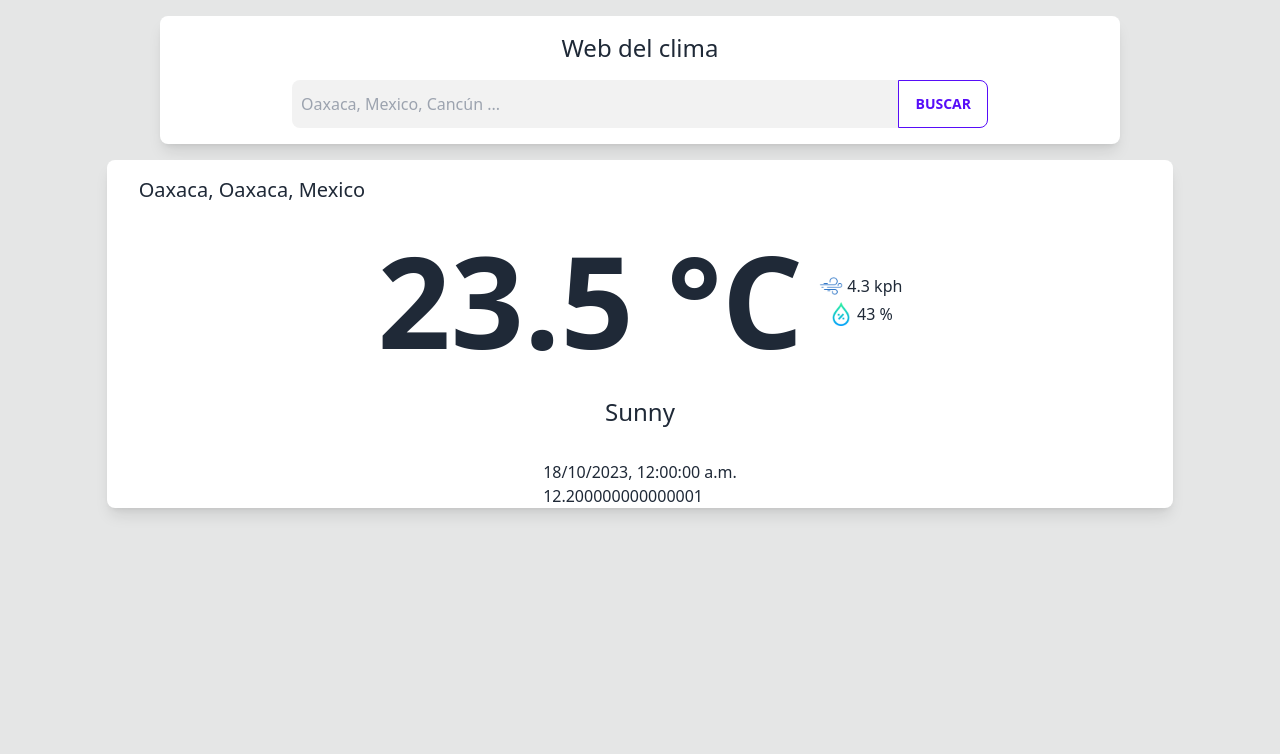
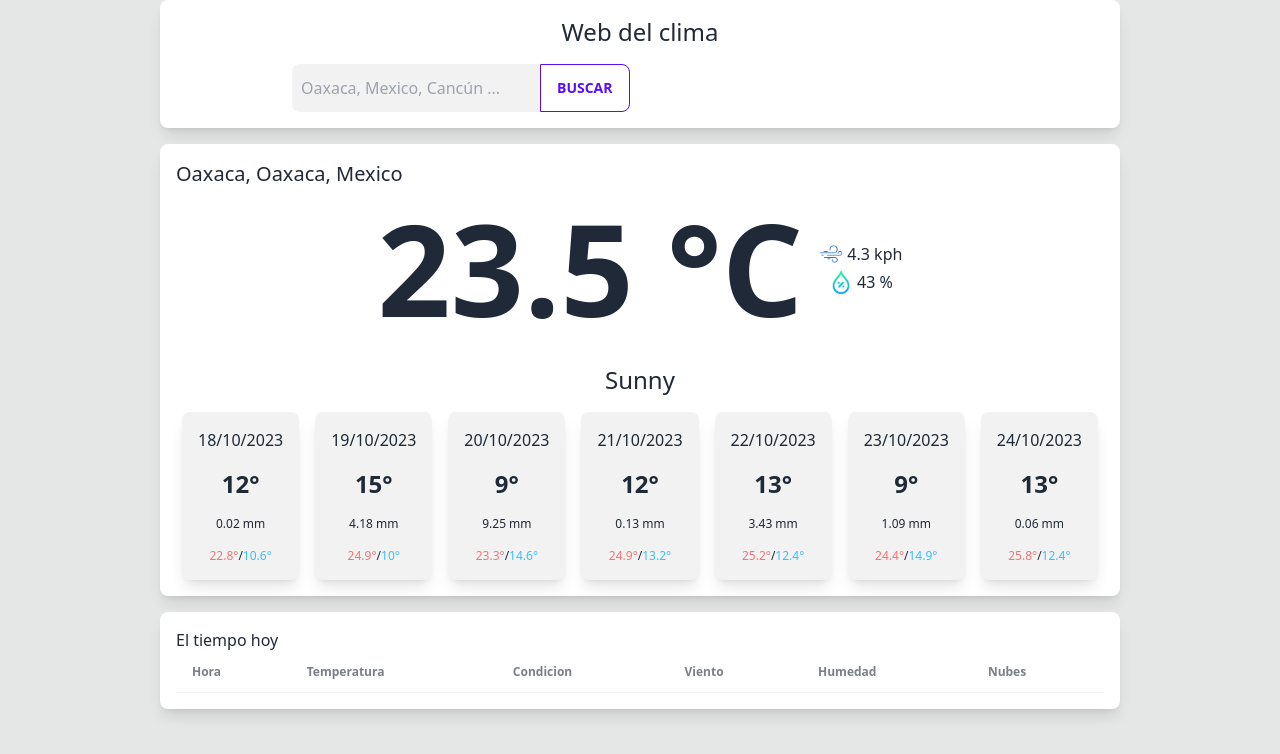
Before and after one commit to luislopez1023/weather-react-app, a React (Vite) app: page / in a window 1280 px wide. Shown: the top 754 px of the page. Built offline with nearby package versions, Linux system fonts and the light colour scheme.

Commit message:
Cambio de diseño UI/UX

```diff
--- a/index.html
+++ b/index.html
@@ -1,5 +1,5 @@
 <!doctype html>
-<html lang="en">
+<html lang="es">
   <head>
     <meta charset="UTF-8" />
     <link rel="icon" type="image/svg+xml" href="/vite.svg" />
@@ -7,7 +7,7 @@
     <title>Weather App</title>
   </head>
   <body>
-    <div class="flex flex-col items-center bg-base-300 min-h-screen" id="root"></div>
+    <div class="flex flex-col justify-items-center items-center bg-base-300 min-h-screen gap-4" id="root"></div>
     <script type="module" src="/src/main.jsx"></script>
   </body>
 </html>
--- a/src/App.jsx
+++ b/src/App.jsx
@@ -5,20 +5,62 @@ import HourlyForecast from "./components/HourlyForecast";
 
 
 function App() {
+  /** Extrae la hora actual */
+  const currentHour = data.location.localtime_epoch;
+  const hoursWeather = [];
+  function getHoursLeft() {
+    for(let i = 0; i < 24; i++){
+      if(currentHour < data.forecast.forecastday[0].hour[i].time_epoch){
+        hoursWeather.push(data.forecast.forecastday[0].hour[i])
+      }
+    }
+  }
+  getHoursLeft();
   return (
     <>
-      <header className="flex flex-col justify-center items-center gap-4 bg-base-100 w-full lg:w-3/4 text-center m-4 p-4 rounded-lg shadow-lg">
+      <header className="flex flex-col justify-center items-center gap-4 bg-base-100 w-full lg:w-3/4 text-center p-4 rounded-lg shadow-lg">
         <h1 className="text-2xl">Web del clima</h1>
-        <form className="join join-horizontal lg:join-horizontal w-full lg:w-3/4">
-          <input className="join-item input w-full p-2 bg-base-200" placeholder="Oaxaca, Mexico, Cancún ..." type="text" required />
+        <form className="join join-horizontal w-full lg:w-3/4">
+          <input className="join-item input p-2 bg-base-200" placeholder="Oaxaca, Mexico, Cancún ..." type="text" required />
           <button className="join-item btn btn-primary btn-outline" type="submit">Buscar</button>
         </form>
       </header>
-      <section className="bg-base-100 rounded-lg shadow-lg w-full lg:w-5/6 flex flex-col justify-center items-center h-full gap-4">
+      <section className="bg-base-100 w-max rounded-lg shadow-lg lg:w-3/4 flex flex-col justify-center items-center h-full gap-4 p-4">
         {data.location && <WeatherCard weather={data} />}
-        <article className="flex flex-row flex-wrap gap-4 justify-center items-center">
+        <article className="box-border flex flex-row gap-4 w-max justify-center items-center">
           {data.forecast && <DailyForecast weather={data.forecast.forecastday[0]} />}
+          {data.forecast && <DailyForecast weather={data.forecast.forecastday[1]} />}
+          {data.forecast && <DailyForecast weather={data.forecast.forecastday[2]} />}
+          {data.forecast && <DailyForecast weather={data.forecast.forecastday[3]} />}
+          {data.forecast && <DailyForecast weather={data.forecast.forecastday[4]} />}
+          {data.forecast && <DailyForecast weather={data.forecast.forecastday[5]} />}
+          {data.forecast && <DailyForecast weather={data.forecast.forecastday[6]} />}
         </article>
+      </section>
+      <section className="bg-base-100 w-max rounded-lg shadow-lg lg:w-3/4 p-4">
+        <h2>El tiempo hoy</h2>
+        <section className="overflow-x-auto">
+          <table className="table table-zebra">
+            {/* Head */}
+            <thead>
+              <tr>
+                <th>Hora</th>
+                <th>Temperatura</th>
+                <th>Condicion</th>
+                <th>Viento</th>
+                <th>Humedad</th>
+                <th>Nubes</th>
+              </tr>
+            </thead>
+            <tbody>
+              {data.forecast.forecastday &&
+              hoursWeather.map((item)=>{
+                <HourlyForecast weather={item} />
+              })
+              }
+            </tbody>
+          </table>
+        </section>
       </section>
     </>
   )
--- a/src/components/DailyForecast.jsx
+++ b/src/components/DailyForecast.jsx
@@ -1,13 +1,18 @@
+function DailyForecast({weather}) {
+  const date = new Date(weather.date_epoch * 1000);
+  const temp = Math.round(weather.day.maxtemp_c - weather.day.mintemp_c);
+  const precip = weather.day.totalprecip_mm;
+  const temp_max = weather.day.maxtemp_c;
+  const temp_min = weather.day.mintemp_c;
 
-
-function DailyForecast({weather}) {
-  console.log(weather)
-  const date = new Date(weather.date_epoch * 1000)
-  const temp = weather.day.maxtemp_c - weather.day.mintemp_c;
   return (
-    <section className="">
-      <p>{date.toLocaleString("es-MX", {hour12: true, timeZone: "UTC"})}</p>
-      <p>{temp}</p>
+    <section className="rounded-lg shadow-lg p-4 bg-base-200 w-max h-max flex flex-col gap-4 justify-center items-center">
+      <p>{date.toLocaleDateString("es-MX", {timeZone: "UTC", })}</p>
+      <p className="text-2xl font-bold">{temp}°</p>
+      <p className="text-xs">{precip} mm</p>
+      <article className="text-center">
+        <p className="text-xs"><span className="text-error">{temp_max}°</span>/<span className="text-info">{temp_min}°</span></p>
+      </article>
     </section>
   )
 }
--- a/src/components/HourlyForecast.jsx
+++ b/src/components/HourlyForecast.jsx
@@ -1,8 +1,22 @@
-
-
-function HourlyForecast() {
+function HourlyForecast({weather}) {
+  console.log(weather)
+  const hora = new Date(weather.time_epoch * 1000);
+  const temp = weather.temp_c;
+  const condition = weather.condition.text;
+  const wind = weather.wind_kph;
+  const humidity = weather.humidity;
+  const clouds = weather.cloud;
   return (
-    <div>HourlyForecast</div>
+    <>
+      <tr>
+        <th className="uppercase">{hora.toLocaleTimeString("es-MX", {hour: "2-digit", minute: "2-digit", hour12: true })}</th>
+        <td>{temp}°</td>
+        <td>{condition}</td>
+        <td>{wind} km/h</td>
+        <td>{humidity}%</td>
+        <td>{clouds}%</td>
+      </tr>
+    </>
   )
 }
 
--- a/src/components/WeatherCard.jsx
+++ b/src/components/WeatherCard.jsx
@@ -14,8 +14,8 @@ function WeatherCard({weather}) {
     const humidity = data.current.humidity;
     return (
     <>
-        <article className="w-full h-full p-4 lg:px-8">
-          <h3 className="text-xl lg:pb-4">{location}, {region}, {country}</h3>
+        <article className="w-full h-full">
+          <h3 className="text-xl text-left">{location}, {region}, {country}</h3>
           <section className="flex flex-row justify-center items-center gap-4">
             <h2 className="text-6xl lg:text-9xl font-bold lg:py-4">{temp} °C</h2>
             <article className="flex flex-col justify-center items-center gap-1">
```
